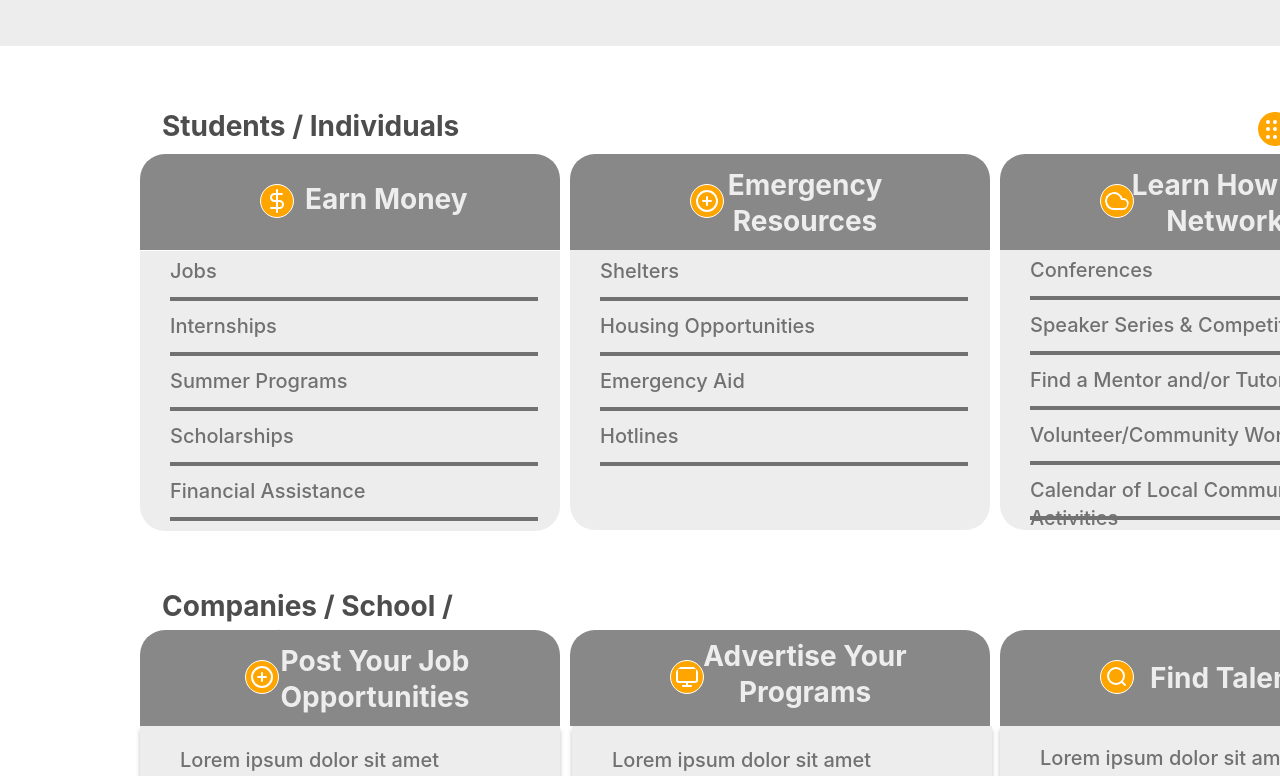
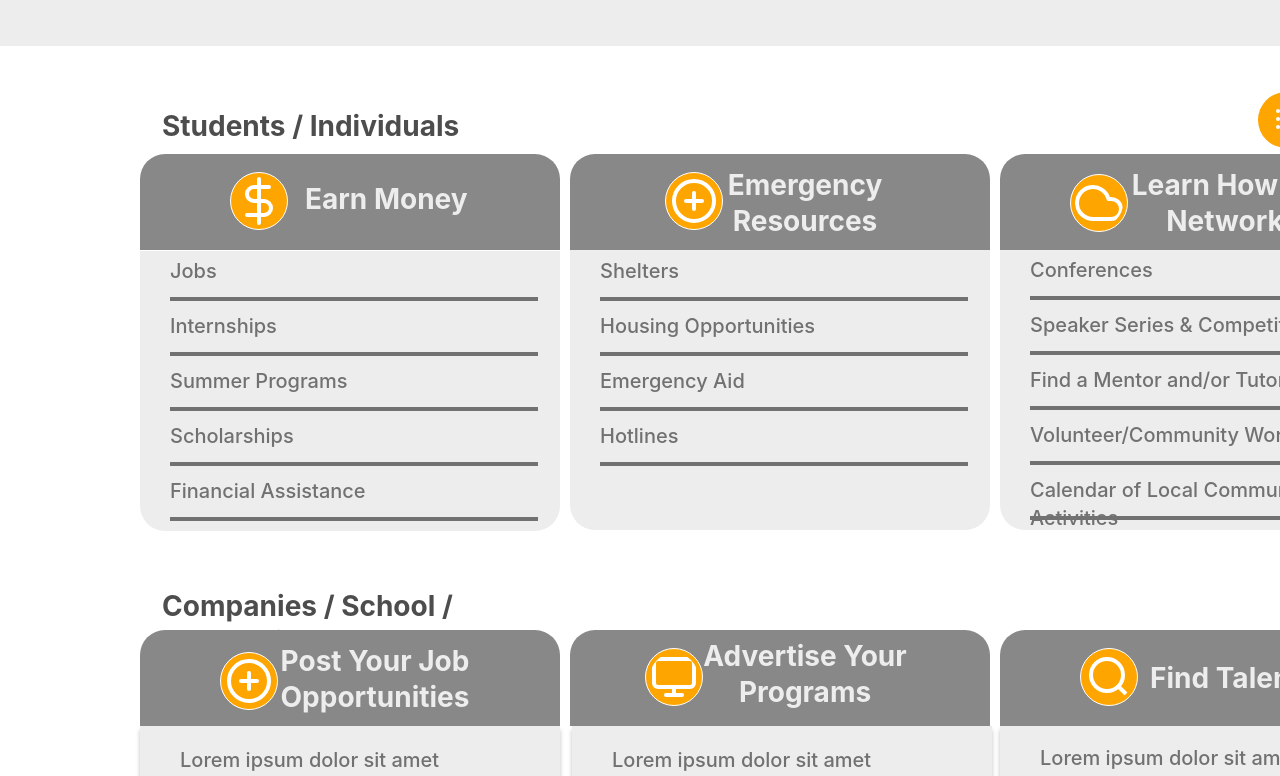
Before and after one commit to Scotty1990/equalithon, a React (Create React App) app: page / in a window 1280 px wide. Shown: the part 818-1594 px from the top of the page. Built offline with nearby package versions, Linux system fonts and the light colour scheme.

Commit message:
finished styling icons (adjusted size)

```diff
--- a/src/App.css
+++ b/src/App.css
@@ -364,10 +364,10 @@
 
 #students-individuals-icon {
   position: absolute;
-  width: 34px;
-  height: 34px;
+  width: 56px;
+  height: 56px;
   left: 1258px;
-  top: 930px;
+  top: 910px;
   border-radius: 50%;
   background-color: orange;
 
@@ -379,20 +379,20 @@
 
 #top-more-icon {
   position: inherit;
-  top: -2px;
-  left: 5px;
+  top: 7px;
+  left: 15px;
 }
 
 #middle-more-icon {
   position: relative;
-  top: 5px;
-  left: 5px;
+  top: 15px;
+  left: 15px;
 }
 
 #bottom-more-icon {
   position: relative;
-  top: -15px;
-  left: 5px;
+  top: 23px;
+  left: -9px;
 }
 
 #category-card-earn-money {
@@ -424,11 +424,13 @@
 
 .feather-dollar-sign {
   position: absolute;
+  width: 48px;
+  height: 48px;
   border-radius: 50%;
   border: 1px solid #FFFFFF;
   padding: 4px;
-  left: 50px;
-  top: 30px;
+  left: 20px;
+  top: 18px;
   color: white;
   background-color: orange;
 }
@@ -569,6 +571,8 @@
 
 .feather-plus-circle {
   position: absolute;
+  width: 48px;
+  height: 48px;
   top: 30px;
   left: 120px;;
   border-radius: 50%;
@@ -576,6 +580,11 @@
   padding: 4px;
   color: white;
   background-color: orange;
+}
+
+#feather-plus-circle-emergency {
+  left: 95px;
+  top: 18px;
 }
 
 #emergency-resources {
@@ -672,6 +681,13 @@
   padding: 4px;
   background-color: orange;
   color: white;
+}
+
+#feather-cloud {
+  width: 48px;
+  height: 48px;
+  top: 20px;
+  left: 70px;
 }
 
 #learn-network {
@@ -832,7 +848,8 @@
 }
 
 #plus-circle-jobs {
-  left: 105px;
+  left: 80px;
+  top: 22px;
 }
 
 #post-jobs-text-div {
@@ -875,13 +892,18 @@
 
 .feather-monitor {
   position: absolute;
-  top: 30px;
-  left: 100px;
+  top: 18px;
+  left: 75px;
   border-radius: 50%;
   border: 1px solid #FFFFFF;
   padding: 4px;
   background-color: orange;
   color: white;
+}
+
+#feather-monitor {
+  width: 48px;
+  height: 48px;
 }
 
 #advertise-programs {
@@ -928,8 +950,10 @@
 
 #find-talent-feather-search {
   position: absolute;
-  top: 30px;
-  left: 100px;
+  top: 18px;
+  left: 80px;
+  width: 48px;
+  height: 48px;
   border-radius: 50%;
   border: 1px solid #FFFFFF;
   padding: 4px;
@@ -1027,6 +1051,7 @@
   height: 48px;
   left: 4px;
   top: 98px;
+  font-weight: 700;
 }
 
 #subscribers-text {
@@ -1073,6 +1098,7 @@
   position: absolute;
   top: 100px;
   left: 148px;
+  font-weight: 700;
 }
 
 #companies-text {
@@ -1116,6 +1142,7 @@
   position: absolute;
   top: 95px;
   left: 155px;
+  font-weight: 700;
 }
 
 #categories-text {
--- a/src/components/BottomNav.jsx
+++ b/src/components/BottomNav.jsx
@@ -19,8 +19,8 @@ function BottomNav(props) {
                             <p id="email-and-phone-messaging">• 24/7 Email and Phone Messaging</p>
                             <p id="by-appointment-only">• By Appointment Only</p>
                     </ul>
-                    <p id="contact-us">Contact#contatUS</p>
-                    <p id="phone-number">800-41-DEEDS x2</p>
+                    <p id="contact-us">Contact#contactUS</p>
+                    <p id="phone-number">Phone: 800-41-DEEDS x2</p>
                     <p id="email">Email: info@globaldeeds.org</p>
                     <svg
                             xmlns="http://www.w3.org/2000/svg"
--- a/src/components/CompaniesSchoolsNonprofits.jsx
+++ b/src/components/CompaniesSchoolsNonprofits.jsx
@@ -63,6 +63,7 @@ function CompaniesSchoolsNonprofits(props) {
                             stroke-linecap="round"
                             stroke-linejoin="round"
                             class="feather feather-monitor"
+                            id="feather-monitor"
                         ><rect
                             x="2"
                             y="3"
--- a/src/components/StudentsIndividualsCards.jsx
+++ b/src/components/StudentsIndividualsCards.jsx
@@ -136,6 +136,7 @@ function StudentsIndividualsCards(props) {
                         stroke-linecap="round"
                         stroke-linejoin="round"
                         class="feather feather-plus-circle"
+                        id="feather-plus-circle-emergency"
                     ><circle
                         cx="12"
                         cy="12"
@@ -179,6 +180,7 @@ function StudentsIndividualsCards(props) {
                         stroke-linecap="round"
                         stroke-linejoin="round"
                         class="feather feather-cloud"
+                        id="feather-cloud"
                     ><path
                         d="M18 10h-1.26A8 8 0 1 0 9 20h9a5 5 0 0 0 0-10z"
                     /></svg>
```
